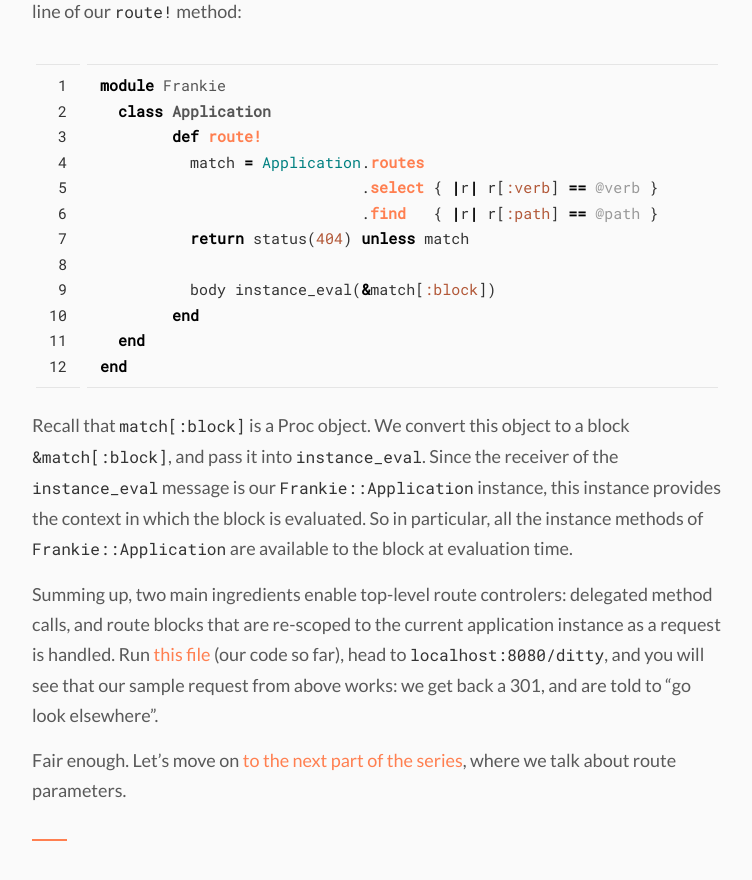
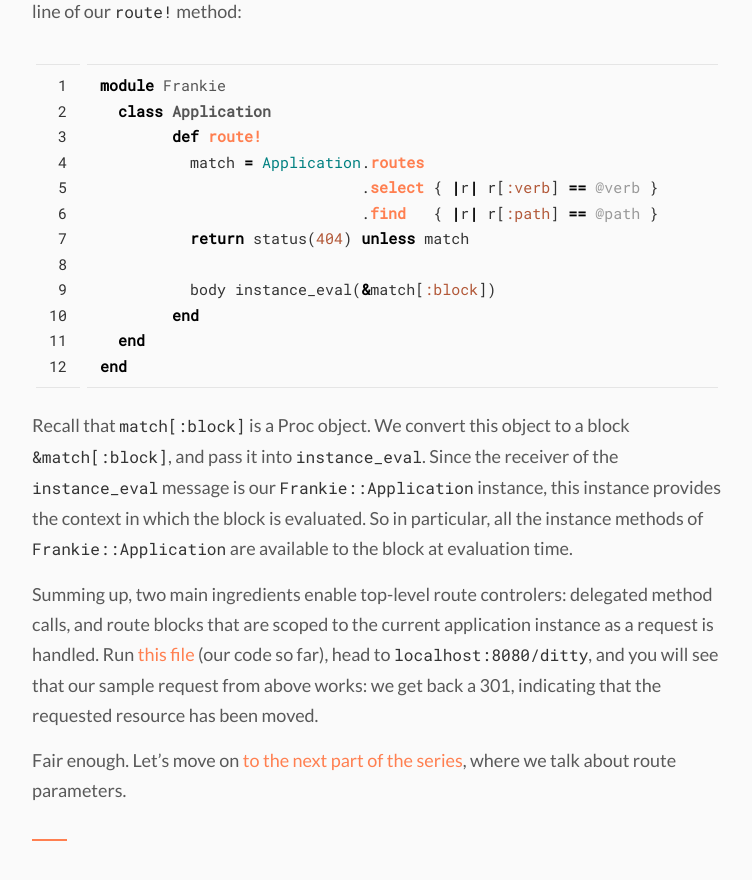
Before and after one commit to benrodenhaeuser/benrodenhaeuser.github.io, a Jekyll site: the page built from _posts/2018-06-02-frankie-reaches-for-the-top.md, in a window 1280 px wide and 900 px high, scrolled down 2335 px. Shown: the top 880 px of the window, without its empty margins (33-785 px from the left). Built offline with Jekyll 4.4.1, drawn with Linux system fonts in a browser that asks for light colours; some of the changed text lies outside the part shown.

Commit message:
small changes

````diff
--- a/_posts/2018-06-02-frankie-reaches-for-the-top.md
+++ b/_posts/2018-06-02-frankie-reaches-for-the-top.md
@@ -14,7 +14,7 @@
 ```ruby
 get '/ditty' do
   status 301
-  'Go look elsewhere'
+  'Moved permanently.'
 end
 ```
 
@@ -67,7 +67,7 @@
 
 Recall that `match[:block]` is a Proc object. We convert this object to a block `&match[:block]`, and pass it into `instance_eval`. Since the receiver of the `instance_eval` message is our `Frankie::Application` instance, this instance provides the context in which the block is evaluated. So in particular, all the instance methods of `Frankie::Application` are available to the block at evaluation time.
 
-Summing up, two main ingredients enable top-level route controlers: delegated method calls, and route blocks that are re-scoped to the current application instance as a request is handled. Run [this file][5] (our code so far), head to `localhost:8080/ditty`, and you will see that our sample request from above works: we get back a 301, and are told to "go look elsewhere".
+Summing up, two main ingredients enable top-level route controlers: delegated method calls, and route blocks that are scoped to the current application instance as a request is handled. Run [this file][5] (our code so far), head to `localhost:8080/ditty`, and you will see that our sample request from above works: we get back a 301, indicating that the requested resource has been moved.
 
 Fair enough. Let’s move on [to the next part of the series][6], where we talk about route parameters.
 
````
Also changed, not shown: _posts/2018-06-01-sinatra-from-scratch.md (+1 -1 lines), _posts/2018-06-04-frankie-likes-cookies.md (+2 -0 lines).
